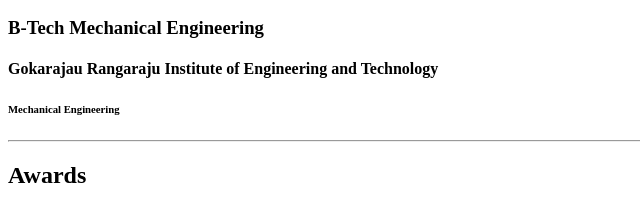
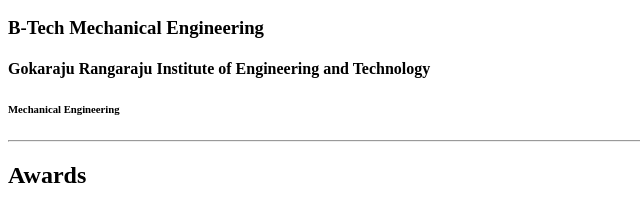
Before and after one commit to ravigajul/MyPortfolio, a plain HTML site: page index.html in a window 1280 px wide. Shown: the part 2641-2847 px from the top of the page, 0-640 px from the left. Drawn offline with Linux system fonts and the light colour scheme.

Commit message:
Add files via upload

```diff
--- a/index.html
+++ b/index.html
@@ -156,7 +156,7 @@
     <h2>Education</h2>
     <p>
     <h3>B-Tech Mechanical Engineering</h3>
-    <h4>Gokarajau Rangaraju Institute of Engineering and Technology</h4>
+    <h4>Gokaraju Rangaraju Institute of Engineering and Technology</h4>
     <h6>Mechanical Engineering</h6>
     </p>
     <hr />
```
